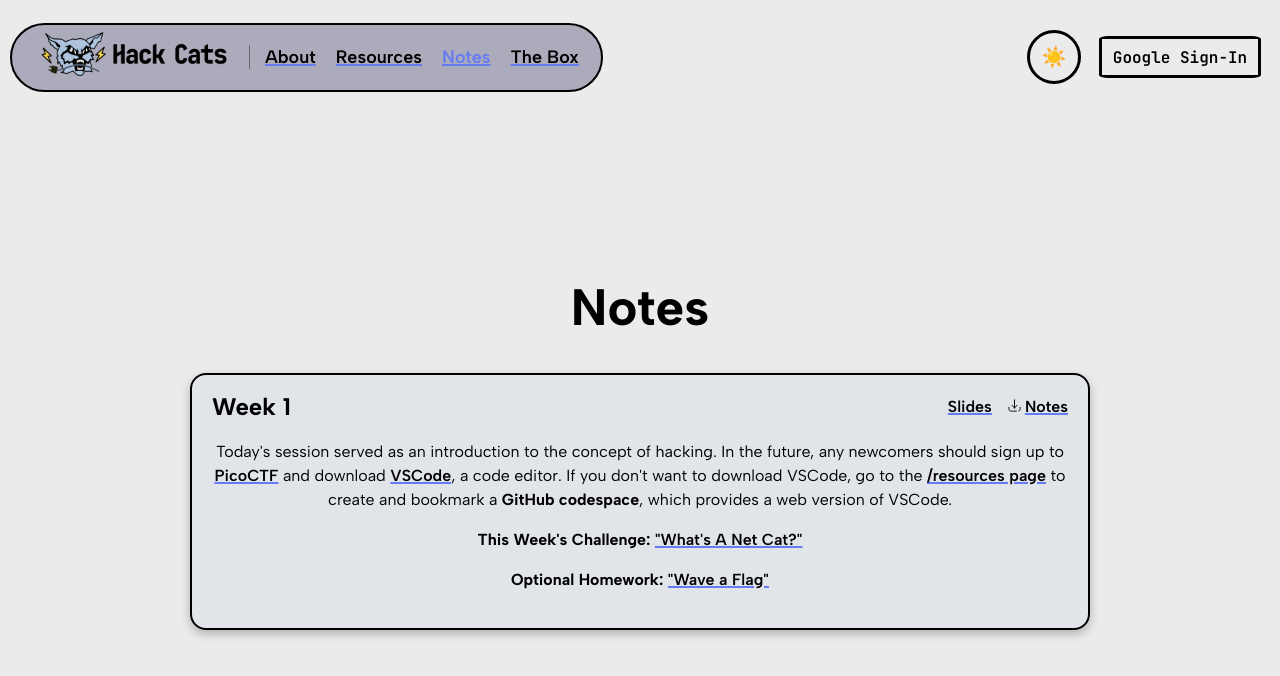
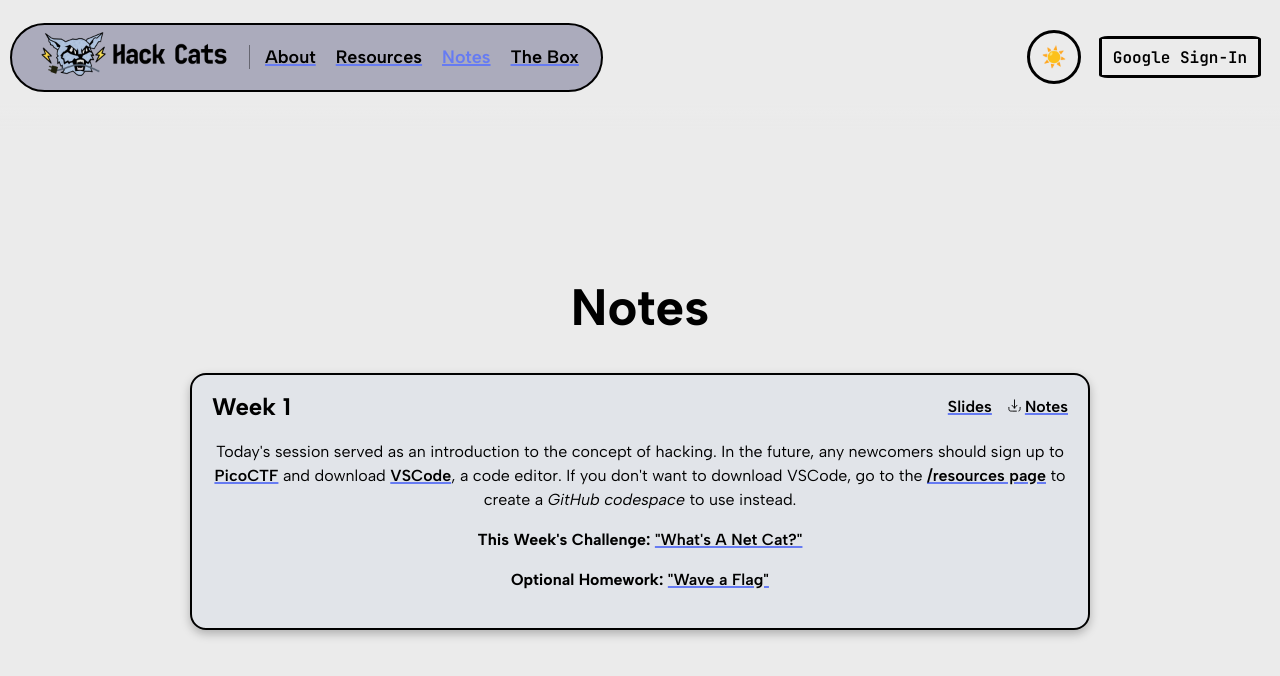
Before and after one commit to scepterb/cyber-cats, a React (Vite) app in the folder client/: page /notes in a window 1280 px wide. Shown: the top 676 px of the page. Built offline with nearby package versions, Linux system fonts and the light colour scheme; no server answers; the HTML template or start-up script is replaced by a standard one.

Commit message:
Minor fix

```diff
--- a/client/src/pages/Notes.tsx
+++ b/client/src/pages/Notes.tsx
@@ -20,7 +20,7 @@ export default function Notes() {
       >
         Today's session served as an introduction to the concept of hacking.
         In the future, any newcomers should sign up to <TooltipLink href="https://picoctf.org" tooltip="picoctf.org">PicoCTF</TooltipLink> and download <TooltipLink href="https://code.visualstudio.com/download" tooltip="visualstudio.com">VSCode</TooltipLink>, a code editor.
-        If you don't want to download VSCode, go to the <Link to="/resources">/resources page</Link> to create and bookmark a <strong>GitHub codespace</strong>, which provides a web version of VSCode.
+        If you don't want to download VSCode, go to the <Link to="/resources">/resources page</Link> to create a <em>GitHub codespace</em> to use instead.
       </WeekNote>
     </div>
   );
--- a/client/src/pages/Resources.tsx
+++ b/client/src/pages/Resources.tsx
@@ -12,7 +12,7 @@ export default function Resources() {
         <p>
           Those who can't download VSCode or access the terminal on their personal device should create a GitHub codespace with <TooltipLink href="https://github.com/codespaces/new?repo=scepterb/hack-cats-codespace" tooltip="github.com" target="_blank">this link</TooltipLink>.
           To do so, you must create a <Annotation note="Github is a website allowing programmers to store their projects in things called 'repositories' so that others can collaborate">GitHub account.</Annotation>
-          <em>GitHub codespaces</em> are basically a cloud computer running VSCode for you. We'll use it to write code and connect to remote computers.
+          <em>GitHub codespaces</em> are basically a cloud computer running VSCode for you. Bookmark this page: we'll use it to write code and connect to remote computers.
         </p>
         <p>
           This particular codespace will automatically install certain tools for you, including
```
